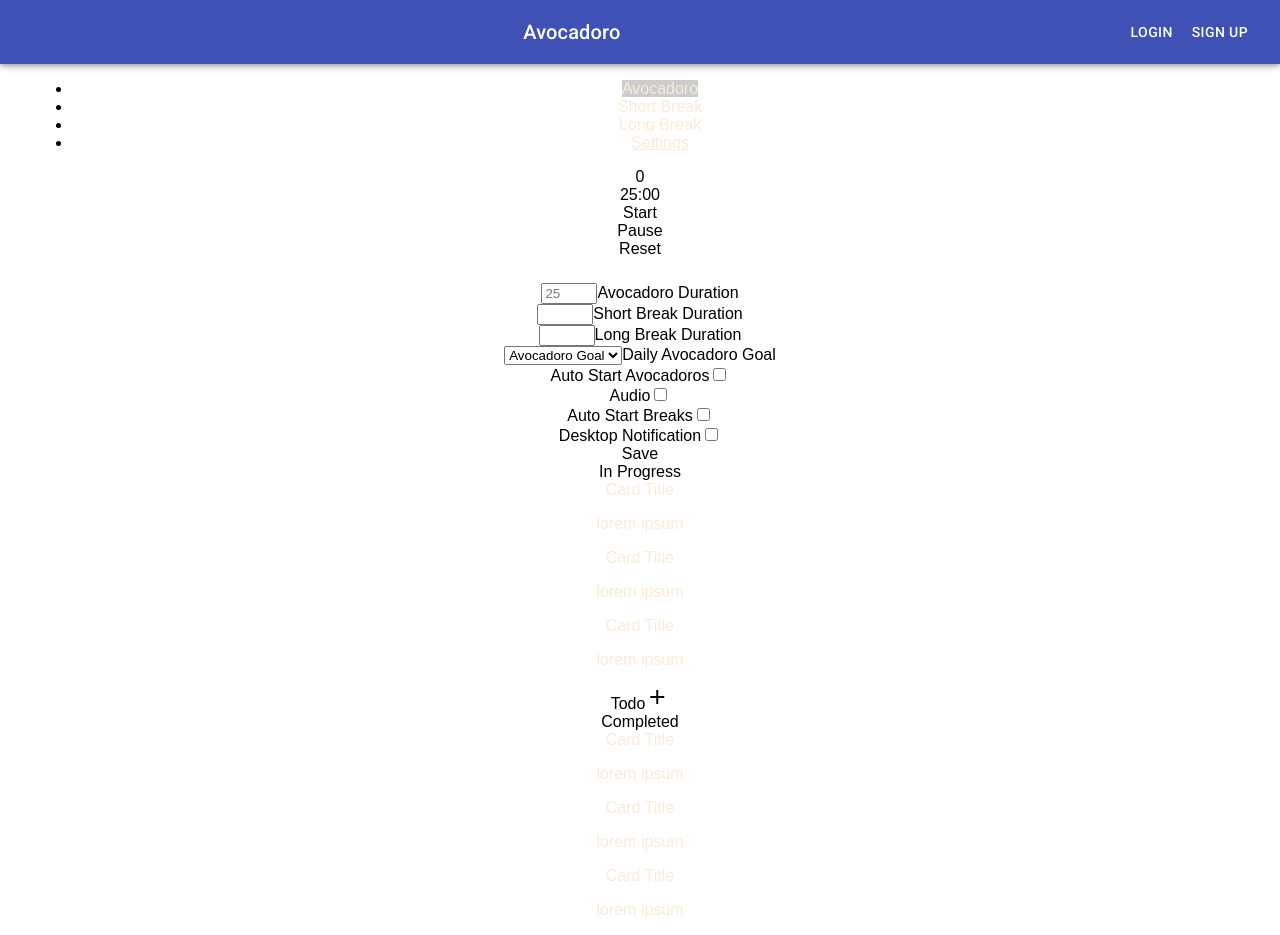
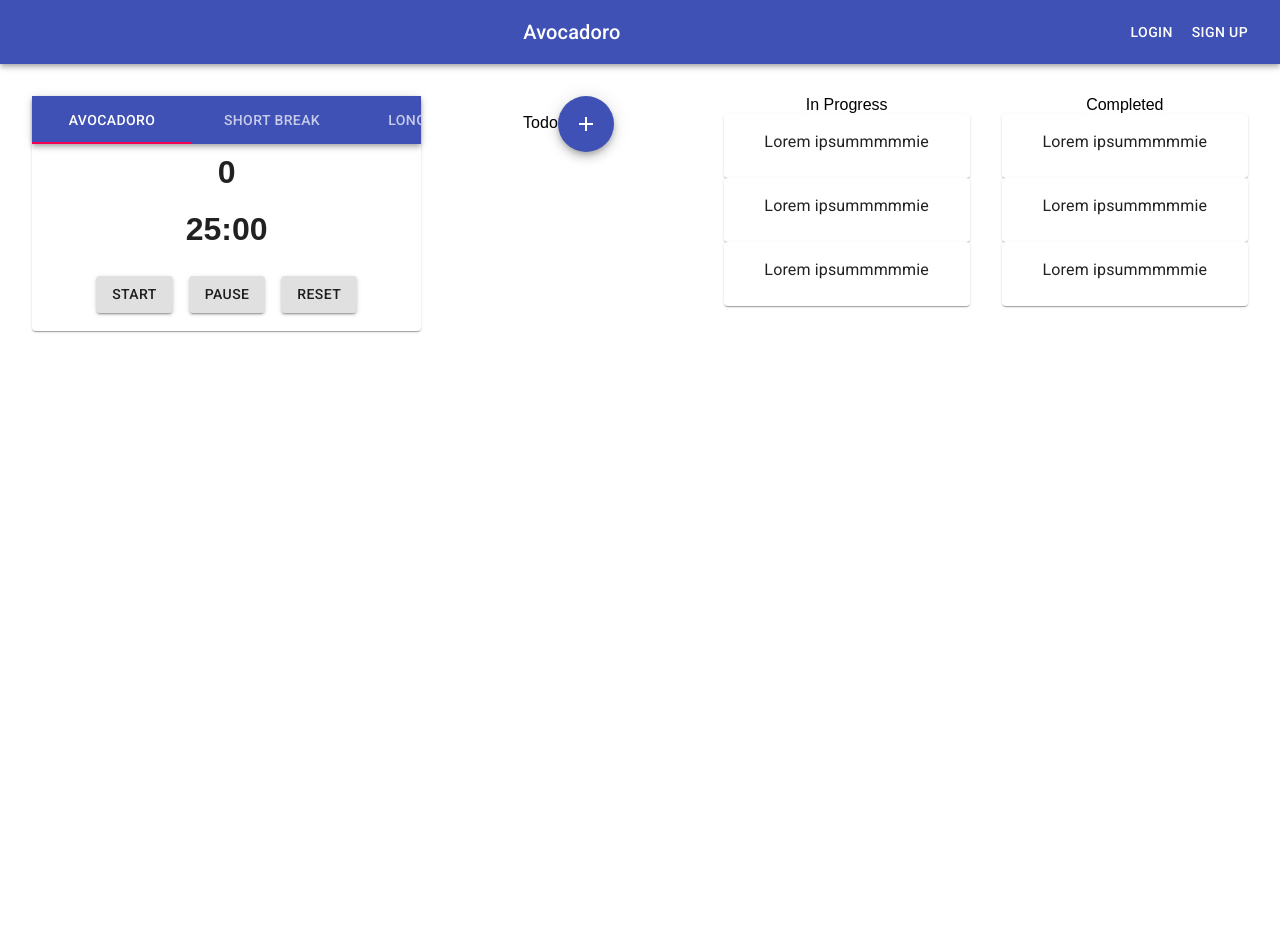
Before and after one commit to BranDebs/Avocado-Frontend, a React (Create React App) app: page / in a window 1280 px wide. After the commit the page ends 800 px from the top, so only its background shows below. Built offline with nearby package versions, Linux system fonts and the light colour scheme; a web font is replaced by a local one.

Commit message:
refactor(Avocadoro): migrate materialize to material ui

```diff
--- /dev/null
+++ b/src/components/dashboard/Home.css
@@ -0,0 +1,3 @@
+.home-style {
+    padding-top: 2rem;
+}
--- a/src/components/dashboard/Home.js
+++ b/src/components/dashboard/Home.js
@@ -3,22 +3,26 @@ import React from "react";
 import Timer from './timer/Timer'
 import Todo from './todo/Todo'
 import Settings from './timer/Settings'
+import Grid from "@material-ui/core/Grid";
+import './Home.css';
+
 
 class Home extends React.Component {
 
     render() {
       return(
-        <div className="row section">
-          <div className="col s6">
-            <div className="row">
-              <Timer/>
-              <Settings Materialize={this.props.Materialize}/>
-            </div>
-          </div>
-          <div className="col s6">
-            <Todo/>
-          </div>
-        </div>
+          <Grid container spacing={3}>
+              <Grid item xs={4}>
+                  <div className={"home-style"}>
+                      <Timer />
+                  </div>
+              </Grid>
+              <Grid item xs={8}>
+                  <div className={"home-style"}>
+                      <Todo />
+                  </div>
+              </Grid>
+          </Grid>
       );
     }
 };
--- a/src/components/dashboard/timer/Controls.js
+++ b/src/components/dashboard/timer/Controls.js
@@ -1,5 +1,15 @@
 import React from "react";
 import './Timer.css'
+import { makeStyles } from '@material-ui/core/styles';
+import Button from '@material-ui/core/Button';
+
+const useStyles = makeStyles(theme => ({
+    root: {
+        '& > *': {
+            margin: theme.spacing(1),
+        },
+    },
+}));
 
 const Controls = (props) => {
 
@@ -21,18 +31,25 @@ const Controls = (props) => {
     return;
   }
 
+  const classes = useStyles();
+
   return(
-    <div className="row controls-container">
-      <div className="col s2 offset-s3">
-        <a className="waves-effect waves-light btn" name="start" onClick={onClickFunc}>Start</a>
-      </div>
-      <div className="col s2">
-        <a className="waves-effect waves-light btn" name="pause" onClick={onClickFunc}>Pause</a>
-      </div>
-      <div className="col s2">
-        <a className="waves-effect waves-light btn" name="reset" onClick={onClickFunc}>Reset</a>
-      </div>
+    <div className={classes.root}>
+        <Button variant={"contained"}>Start</Button>
+        <Button variant={"contained"}>Pause</Button>
+        <Button variant={"contained"}>Reset</Button>
     </div>
+    // <div className="row controls-container">
+    //   <div className="col s2 offset-s3">
+    //     <a className="waves-effect waves-light btn" name="start" onClick={onClickFunc}>Start</a>
+    //   </div>
+    //   <div className="col s2">
+    //     <a className="waves-effect waves-light btn" name="pause" onClick={onClickFunc}>Pause</a>
+    //   </div>
+    //   <div className="col s2">
+    //     <a className="waves-effect waves-light btn" name="reset" onClick={onClickFunc}>Reset</a>
+    //   </div>
+    // </div>
   );
 }
 
--- a/src/components/dashboard/timer/Selections.js
+++ b/src/components/dashboard/timer/Selections.js
@@ -1,6 +1,16 @@
 import React from 'react';
 import './Timer.css'
 import {TimeConst, TimerState} from './TimerConst'
+import AppBar from '@material-ui/core/AppBar';
+import Tabs from '@material-ui/core/Tabs';
+import Tab from '@material-ui/core/Tab';
+
+function a11yProps(index) {
+  return {
+    id: `simple-tab-${index}`,
+    'aria-controls': `simple-tabpanel-${index}`,
+  };
+}
 
 const Selections = (props) => {
   const onClickFunc = (e) => {
@@ -41,18 +51,26 @@ const Selections = (props) => {
   }
 
   return (
-    <div className="row">
-      <div className="col s12">
-        <div className="card-tabs cursor-pointer">
-          <ul className="tabs pink accent-1">
-            <li className="tab col s3"><a className="active-tab white-text" name="avocadoro" onClick={onClickFunc}>Avocadoro</a></li>
-            <li className="tab col s3"><a className="white-text" name="short_break" onClick={onClickFunc}>Short Break</a></li>
-            <li className="tab col s3"><a className="white-text" name="long_break" onClick={onClickFunc}>Long Break</a></li>
-            <li className="tab col s3"><a href="#!" className="white-text">Settings</a></li>
-          </ul>
-        </div>
-      </div>
-    </div>
+
+      <AppBar position="static">
+        <Tabs value={0} aria-label="simple tabs example" variant="fullWidth">
+          <Tab label="Avocadoro" {...a11yProps(0)} />
+          <Tab label="Short Break" {...a11yProps(1)} />
+          <Tab label="Long Break" {...a11yProps(2)} />
+        </Tabs>
+      </AppBar>
+    // <div className="row">
+    //   <div className="col s12">
+    //     <div className="card-tabs cursor-pointer">
+    //       <ul className="tabs pink accent-1">
+    //         <li className="tab col s3"><a className="active-tab white-text" name="avocadoro" onClick={onClickFunc}>Avocadoro</a></li>
+    //         <li className="tab col s3"><a className="white-text" name="short_break" onClick={onClickFunc}>Short Break</a></li>
+    //         <li className="tab col s3"><a className="white-text" name="long_break" onClick={onClickFunc}>Long Break</a></li>
+    //         <li className="tab col s3"><a href="#!" className="white-text">Settings</a></li>
+    //       </ul>
+    //     </div>
+    //   </div>
+    // </div>
 
   );
 }
--- a/src/components/dashboard/timer/Timer.css
+++ b/src/components/dashboard/timer/Timer.css
@@ -18,8 +18,9 @@
 
  /* Timer */
  .timer-style {
-    padding-top: 75px;
-    padding-bottom: 200px;
+    /*padding-top: 75px;*/
+    /*padding-bottom: 75px;*/
+    padding: 10px;
     font-size: 32px;
     font-weight: 600;
 }
--- a/src/components/dashboard/timer/Timer.js
+++ b/src/components/dashboard/timer/Timer.js
@@ -4,6 +4,9 @@ import Controls from './Controls';
 import TimerInfo from './TimerInfo';
 import Avocombo from './Avocombo';
 import {TimerState, TimeConst} from './TimerConst';
+import Paper from "@material-ui/core/Paper";
+import Grid from "@material-ui/core/Grid";
+import './Timer.css';
 
 const Timer = () => {
   let startTimer = parseInt(TimeConst.AVOCADORO_TIME)
@@ -39,12 +42,22 @@ const Timer = () => {
   }, [hasStarted, timer])
 
   return(
-    <div className='card'>
-      <Selections setTimerFunc={setTimer} setInitTimerFunc={setInitTimer} setTimerToggleFunc={setTimerToggle} setTimerStateFunc={setTimerState}/>
-      <Avocombo avocomboCount={avocomboCount}/>
-      <TimerInfo getTime={formatTimer(timer)} />
-      <Controls setTimerFunc={setTimer} getInitTimer={initTimer} setTimerToggleFunc={setTimerToggle}/>
-    </div>
+      <Paper>
+        <Grid container>
+          <Grid item xs={12}>
+            <Selections setTimerFunc={setTimer} setInitTimerFunc={setInitTimer} setTimerToggleFunc={setTimerToggle} setTimerStateFunc={setTimerState}/>
+          </Grid>
+          <Grid item xs={12} className={"timer-style"}>
+            <Avocombo avocomboCount={avocomboCount}/>
+          </Grid>
+          <Grid item xs={12} className={"timer-style"}>
+            <TimerInfo getTime={formatTimer(timer)} />
+          </Grid>
+          <Grid item xs={12} className={"timer-style"}>
+            <Controls setTimerFunc={setTimer} getInitTimer={initTimer} setTimerToggleFunc={setTimerToggle}/>
+          </Grid>
+        </Grid>
+      </Paper>
   );
 };
 
--- a/src/components/dashboard/todo/Completed.js
+++ b/src/components/dashboard/todo/Completed.js
@@ -1,10 +1,13 @@
 import React from 'react';
 import TodoCard from './TodoCard';
+import Box from "@material-ui/core/Box";
 
 const Completed = () => {
   return(
     <div>
-      <span>Completed</span>
+        <Box component={"span"} bgcolor="background.paper">
+            Completed
+        </Box>
       <TodoCard/>
       <TodoCard/>
       <TodoCard/>
--- a/src/components/dashboard/todo/InProgress.js
+++ b/src/components/dashboard/todo/InProgress.js
@@ -1,10 +1,13 @@
 import React from 'react';
 import TodoCard from './TodoCard';
+import Box from "@material-ui/core/Box";
 
 const InProgress = () => {
   return(
     <div>
-      <span>In Progress</span>
+        <Box component={"span"} bgcolor="background.paper">
+            In Progress
+        </Box>
       <TodoCard/>
       <TodoCard/>
       <TodoCard/>
--- a/src/components/dashboard/todo/Todo.js
+++ b/src/components/dashboard/todo/Todo.js
@@ -2,15 +2,34 @@ import React, {useState} from 'react';
 import TodoList from './TodoList';
 import InProgress from './InProgress';
 import Completed from './Completed';
+import Grid from "@material-ui/core/Grid";
+import { makeStyles } from '@material-ui/core/styles';
+
+
+const useStyles = makeStyles(theme => ({
+    root: {
+        flexGrow: 1,
+    },
+    control: {
+        padding: theme.spacing(2),
+    },
+}));
 
 const Todo = () => {
   const [todoTasks, addTodo] = useState([]);
+  const classes = useStyles();
   return(
-    <div>
-      <InProgress/>
-      <TodoList todoTasks={todoTasks} addTodo={addTodo}/>
-      <Completed/>
-    </div>
+    <Grid container className={classes.root} spacing={4}>
+        <Grid item xs={4}>
+            <TodoList todoTasks={todoTasks} addTodo={addTodo}/>
+        </Grid>
+        <Grid item xs={4}>
+            <InProgress/>
+        </Grid>
+        <Grid item xs={4}>
+            <Completed/>
+        </Grid>
+    </Grid>
   );
 };
 
--- a/src/components/dashboard/todo/TodoCard.js
+++ b/src/components/dashboard/todo/TodoCard.js
@@ -1,4 +1,8 @@
 import React, {useState} from 'react';
+import Card from '@material-ui/core/Card';
+import CardContent from '@material-ui/core/CardContent';
+import IconButton from '@material-ui/core/IconButton';
+import Typography from '@material-ui/core/Typography';
 
 const defaultStyle = {
   card: "card blue-grey darken-1",
@@ -20,13 +24,21 @@ const TodoCard = () => {
     console.log("Got to change back to default colour")
     setHoverStyle(defaultStyle)
   }
+
   return(
-    <div className={hoverStyle.card} onMouseOver={() => onHover()} onMouseOut={() => onOut()}>
-      <div className={hoverStyle.content}>
-        <span className="card-title">Card Title</span>
-        <p>lorem ipsum</p>
-      </div>
-    </div>
+    // <div className={hoverStyle.card} onMouseOver={() => onHover()} onMouseOut={() => onOut()}>
+    //   <div className={hoverStyle.content}>
+    //     <span className="card-title">Card Title</span>
+    //     <p>lorem ipsum</p>
+    //   </div>
+    // </div>
+      <Card>
+        <CardContent>
+          <Typography>
+            Lorem ipsummmmmie
+          </Typography>
+        </CardContent>
+      </Card>
   )
 };
 
--- a/src/components/dashboard/todo/TodoList.js
+++ b/src/components/dashboard/todo/TodoList.js
@@ -1,5 +1,8 @@
 import React, {useState} from 'react';
 import TodoCard from './TodoCard';
+import Box from '@material-ui/core/Box';
+import AddIcon from '@material-ui/icons/Add';
+import Fab from "@material-ui/core/Fab";
 
 const TodoList = (props) => {
   const [todoTasks, setTodoTasks] = useState(props.todoTasks)
@@ -14,9 +17,12 @@ const TodoList = (props) => {
   const showTodoList = todoTasks.map(todo => <TodoCard key={todo.id}/>)
   return(
     <div>
-      <span>Todo
-        <a className="btn-floating btn-small waves-effect waves-light red" onClick={onClickFunc}><i className="material-icons">add</i></a>
-      </span>
+      <Box component={"span"} bgcolor="background.paper">Todo
+        {/*<a className="btn-floating btn-small waves-effect waves-light red" onClick={onClickFunc}><i className="material-icons">add</i></a>*/}
+        <Fab color="primary" aria-label="add">
+          <AddIcon onClick={onClickFunc}/>
+        </Fab>
+      </Box>
       {showTodoList}
     </div>
   );
--- a/src/components/navigation/SignedInLink.js
+++ b/src/components/navigation/SignedInLink.js
@@ -20,14 +20,14 @@ const SignedInLink = () => {
     };
     return (
         <div>
-            <Typography>
+            <Typography display={"inline"}>
                 69
             </Typography>
             <IconButton
                 onClick={handleMenu}
                 color="inherit"
             >
-            <AccountCircle />
+                <AccountCircle />
             </IconButton>
             <Menu
                 id="menu-appbar"
```
